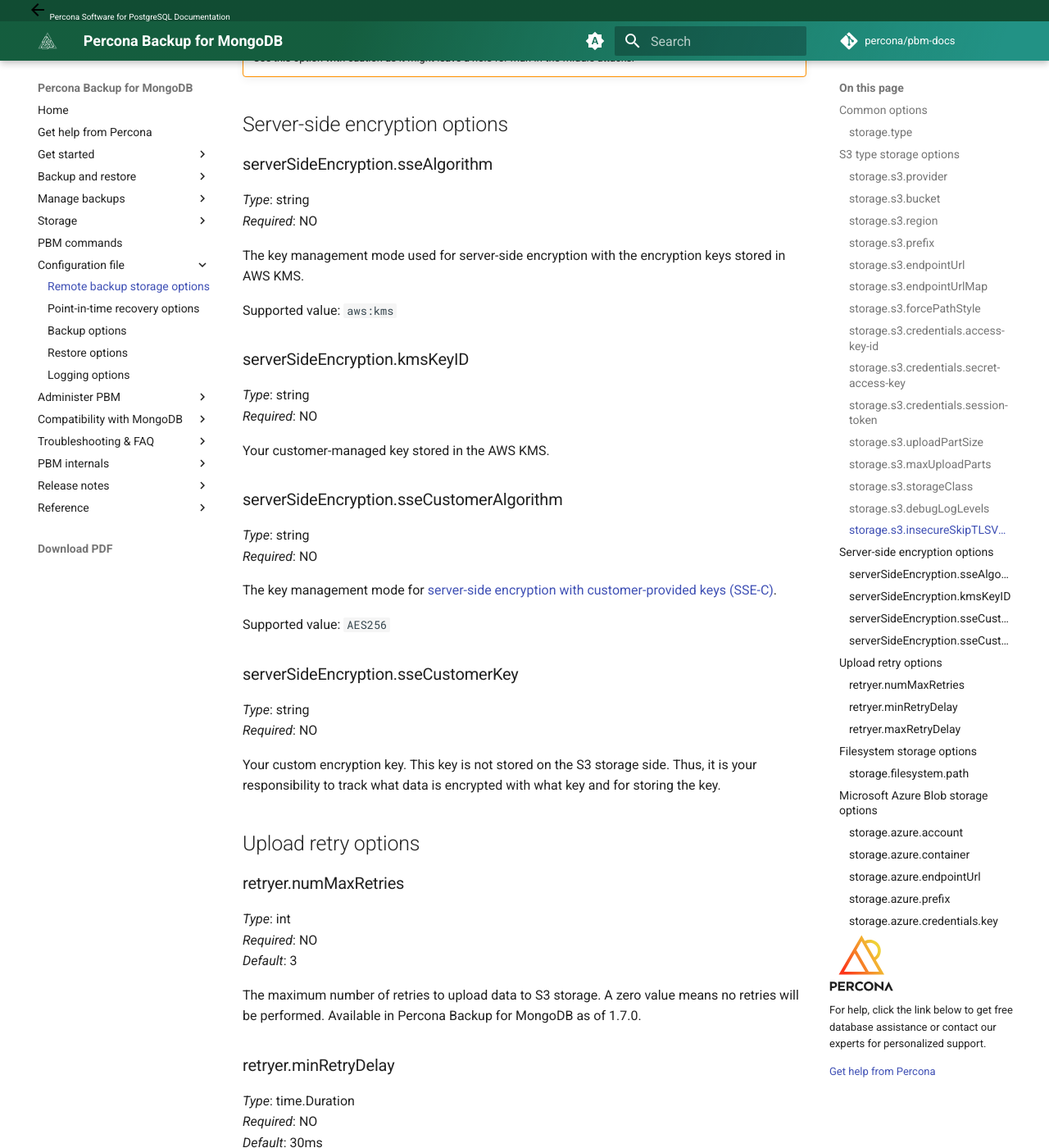
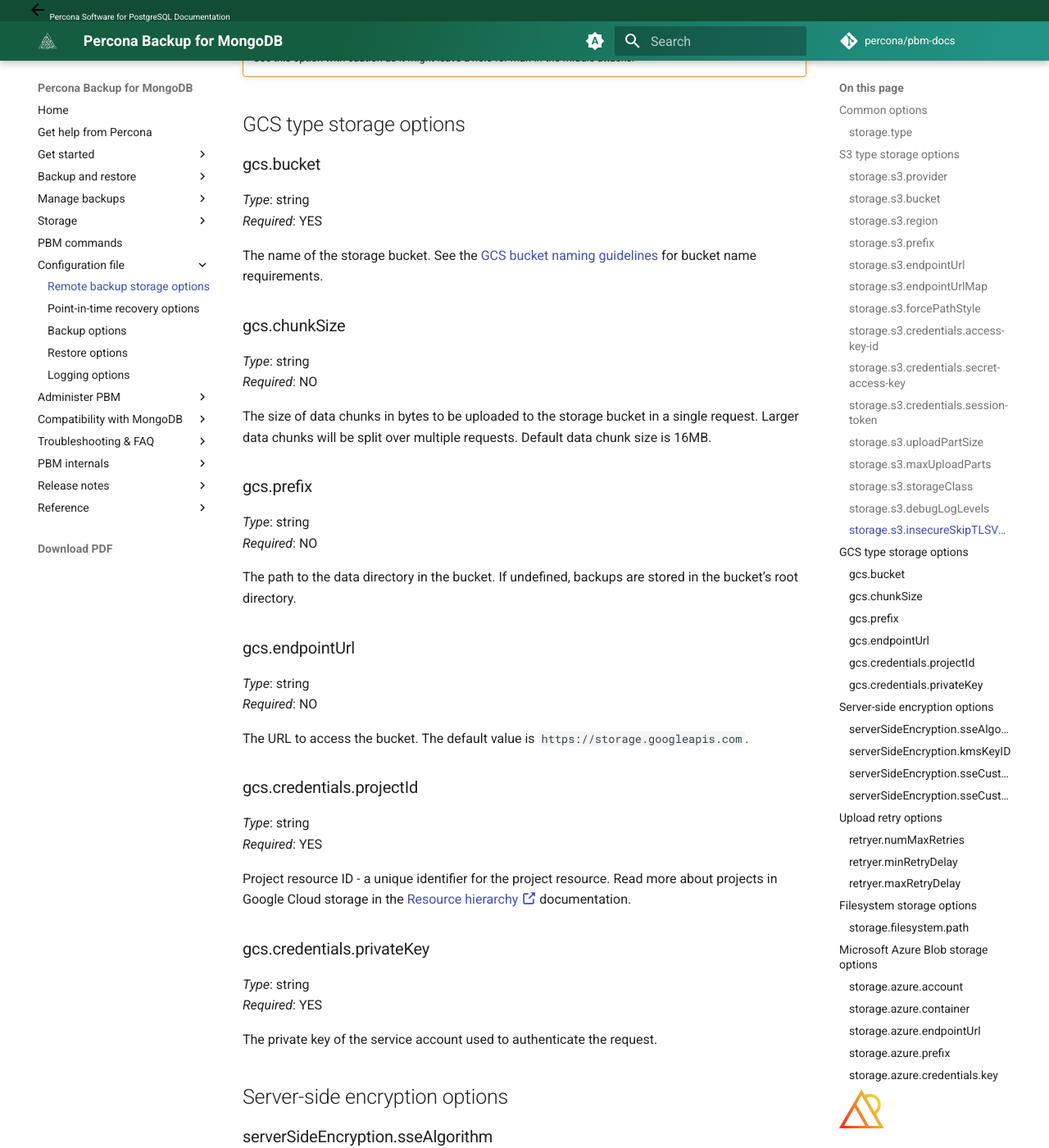
Before and after one commit to percona/pbm-docs, an MkDocs documentation site: the page built from docs/reference/configuration-options.md, in a window 1280 px wide and 1400 px high, scrolled down 4629 px. Shown: the whole window at 82% size. Built offline with MkDocs 1.6.1 and Material for MkDocs 9.7.7, drawn with Linux system fonts in a browser that asks for light colours; nearby versions of some CDN libraries; comment, search, counter and statistics services are not loaded; some of the changed text lies outside the part shown.

Commit message:
PBM-1484 Updated GCS configuration example and options
modified:   docs/details/storage-config-example.md
	modified:   docs/reference/configuration-options.md

```diff
--- a/docs/reference/configuration-options.md
+++ b/docs/reference/configuration-options.md
@@ -175,6 +175,51 @@
 !!! warning
 
     Use this option with caution as it might leave a hole for man-in-the-middle attacks.
+
+## GCS type storage options
+
+### gcs.bucket
+
+*Type*: string <br>
+*Required*: YES
+
+The name of the storage bucket. See the [GCS bucket naming guidelines](https://cloud.google.com/storage/docs/naming-buckets#requirements) for bucket name requirements.
+
+### gcs.chunkSize
+
+*Type*: string <br>
+*Required*: NO
+
+The size of data chunks in bytes to be uploaded to the storage bucket in a single request. Larger data chunks will be split over multiple requests. Default data chunk size is 16MB.
+
+### gcs.prefix
+
+*Type*: string <br>
+*Required*: NO
+
+The path to the data directory in the bucket. If undefined, backups are stored in the bucket's root directory.
+
+### gcs.endpointUrl
+
+*Type*: string <br>
+*Required*: NO
+
+The URL to access the bucket. The default value is `https://storage.googleapis.com`.
+
+### gcs.credentials.projectId
+
+*Type*: string <br>
+*Required*: YES
+
+Project resource ID - a unique identifier for the project resource. Read more about projects in Google Cloud storage in the [Resource hierarchy :octicons-link-external-16:](https://cloud.google.com/resource-manager/docs/cloud-platform-resource-hierarchy#projects) documentation.
+
+### gcs.credentials.privateKey
+
+*Type*: string <br>
+*Required*: YES
+
+The private key of the service account used to authenticate the request.
+
 
 ## Server-side encryption options
 
```
Also changed, not shown: other parts of docs/reference/configuration-options.md (+5 -5 lines), docs/details/storage-config-example.md (+5 -5 lines).
